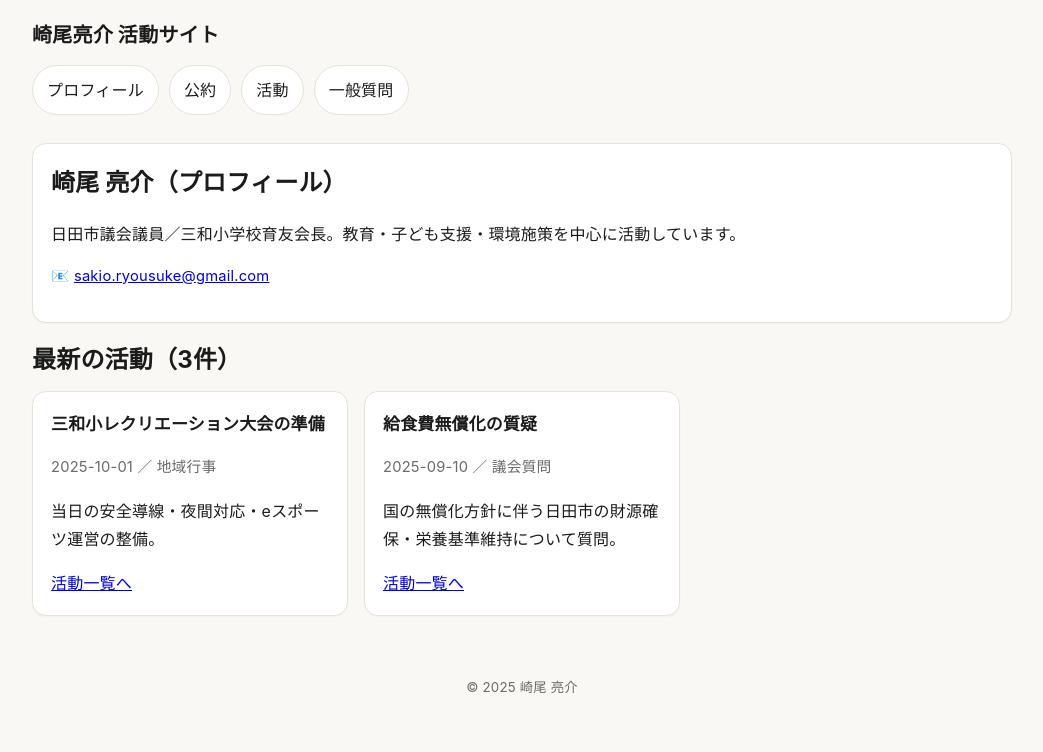
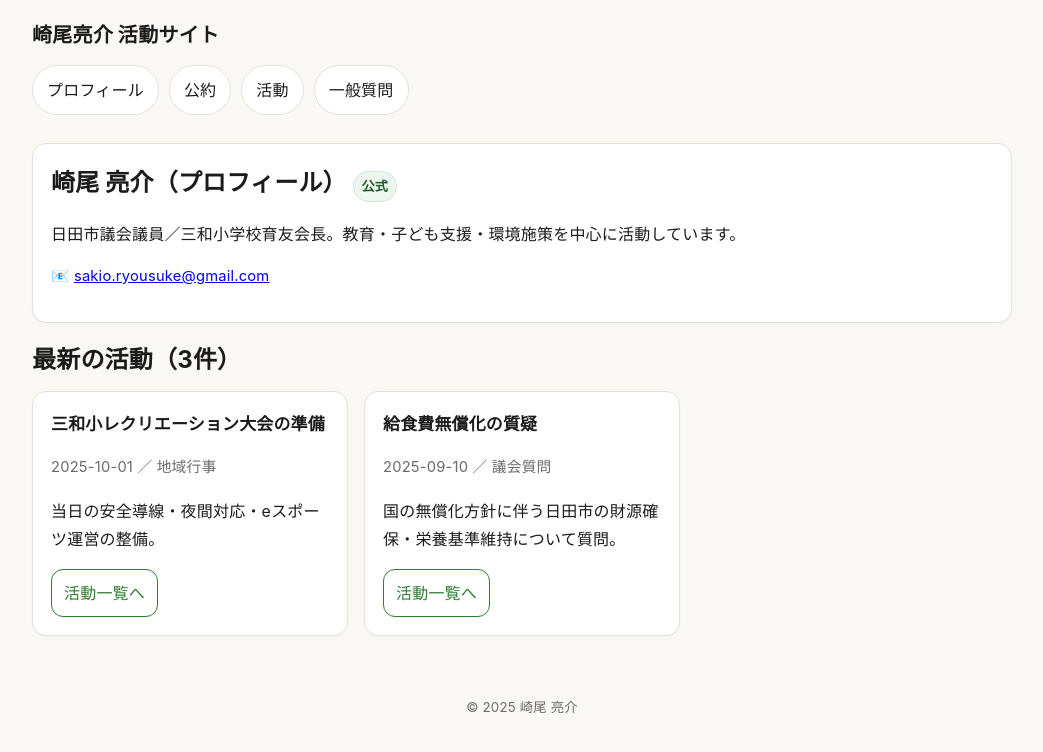
Before and after one commit to sakioryousuke-eng/activity-site, a Jekyll site: the page built from index.html, in a window 1280 px wide. Shown: the top 752 px of the page, without its empty margins (118-1161 px from the left). Built offline with Jekyll 4.4.1, drawn with Linux system fonts in a browser that asks for light colours.

Commit message:
Update index.html

```diff
--- a/index.html
+++ b/index.html
@@ -5,7 +5,7 @@ permalink: /
 ---
 
 <section class="card" style="margin-bottom:16px;">
-  <h2 style="margin:0 0 6px;">崎尾 亮介（プロフィール）</h2>
+  <h2 style="margin:0 0 6px;">崎尾 亮介（プロフィール） <span class="pill green">公式</span></h2>
   <p>日田市議会議員／三和小学校育友会長。教育・子ども支援・環境施策を中心に活動しています。</p>
   <p class="muted">📧 <a href="mailto:sakio.ryousuke@gmail.com">sakio.ryousuke@gmail.com</a></p>
 </section>
@@ -22,9 +22,9 @@ permalink: /
       <h3>{{ i.title }}</h3>
       <p class="muted">{{ i.date }} ／ {{ i.category }}</p>
       {% if i.summary %}<p>{{ i.summary }}</p>{% endif %}
-      <div>
-        {% if i.pdf %}<a class="btn-link pdf-link" href="{{ i.pdf | relative_url }}">PDFを開く</a>{% endif %}
-        <a class="btn-link" href="{{ '/pages/activity.html' | relative_url }}">活動一覧へ</a>
+      <div style="display:flex; gap:8px; flex-wrap:wrap;">
+        {% if i.pdf %}<a class="btn btn-primary pdf-link" href="{{ i.pdf | relative_url }}">PDFを開く</a>{% endif %}
+        <a class="btn btn-outline" href="{{ '/pages/activity.html' | relative_url }}">活動一覧へ</a>
       </div>
     </article>
     {% endfor %}
```
